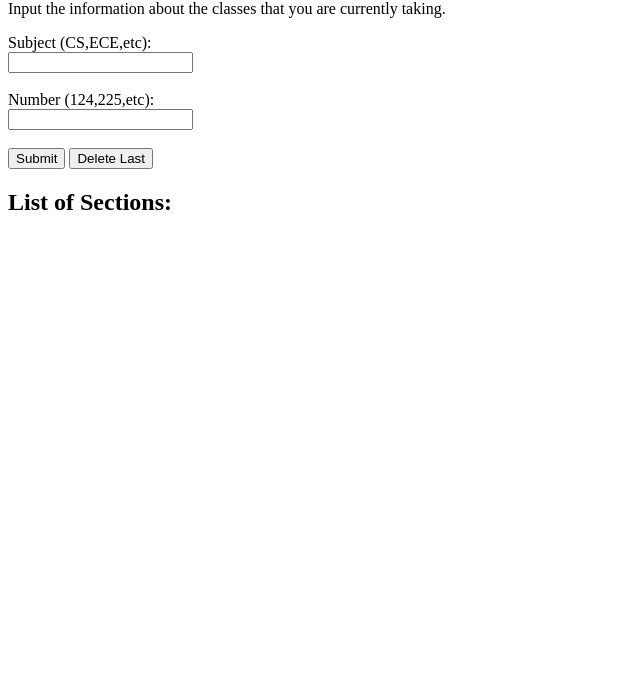
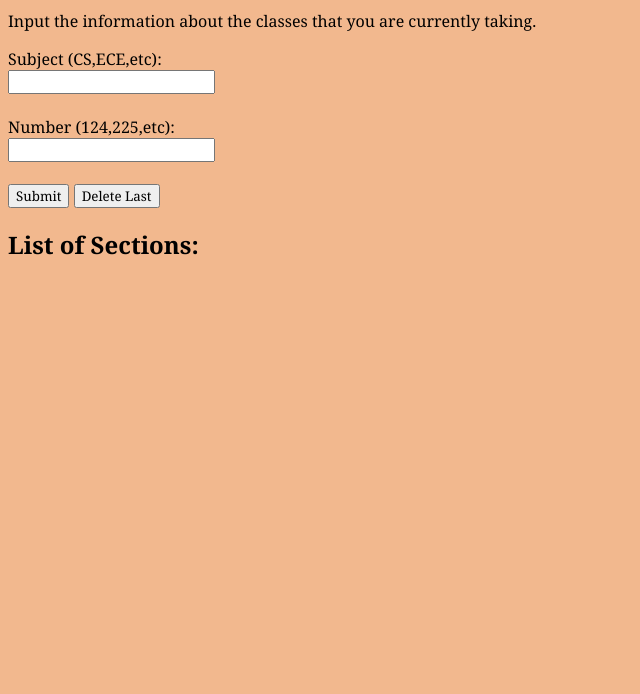
Before and after one commit to CS222-UIUC/course-project-team-45, a plain HTML site: page class_data/classinput.html in a window 1280 px wide. Shown: the part 106-800 px from the top of the page, without its empty margins (0-640 px from the left). Drawn offline with Linux system fonts and the light colour scheme; the site is published under a folder, as on GitHub Pages, so addresses that start at the root find nothing.

Commit message:
Update classinput.html

```diff
--- a/class_data/classinput.html
+++ b/class_data/classinput.html
@@ -3,7 +3,7 @@
 <html>
     <head>
         <title>Class Input</title>
-        <link href="/main/style.css" rel="stylesheet">
+        <link href="../main/style.css" rel="stylesheet">
     </head>
     <body>
         <nav>
```
